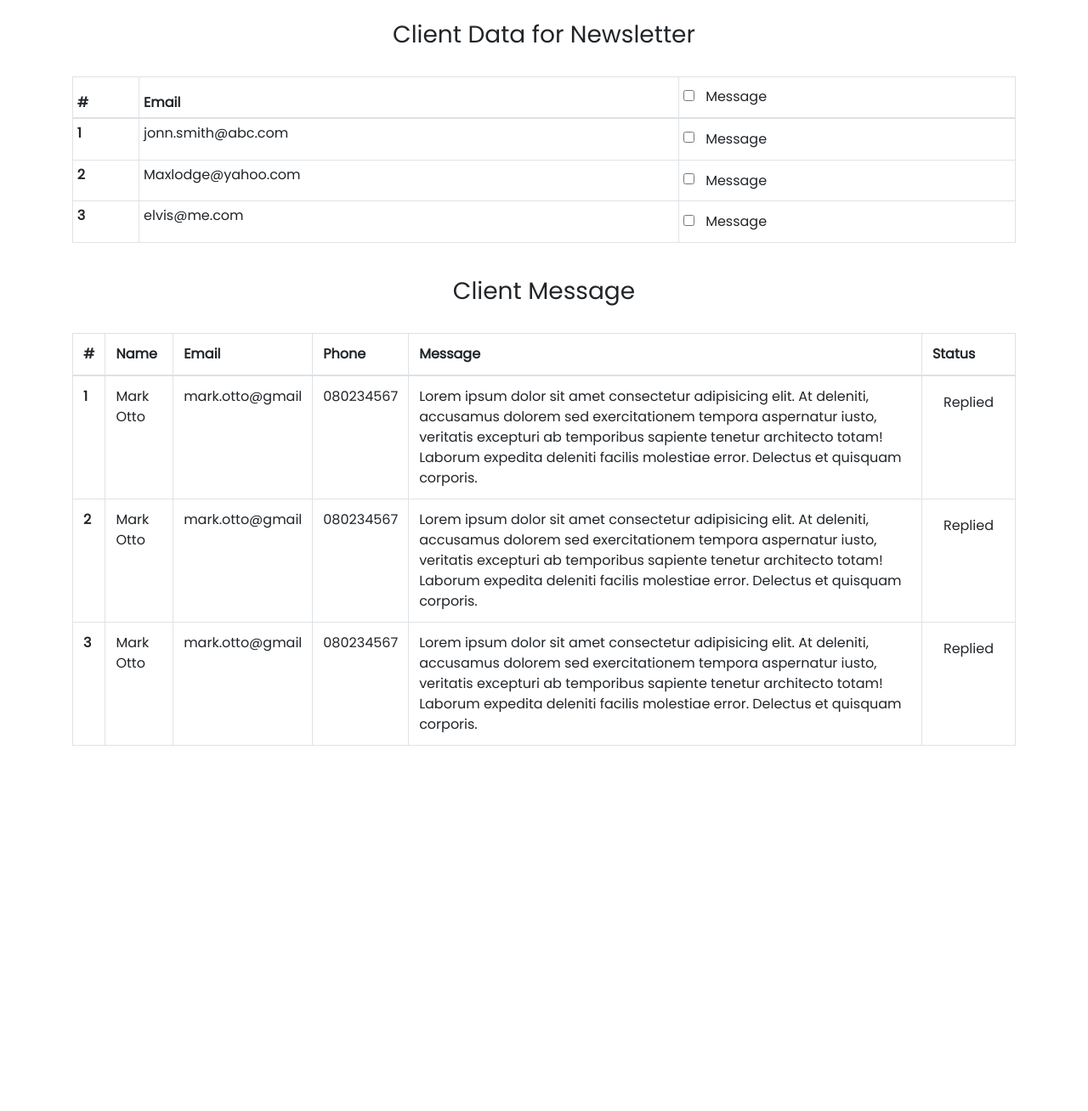
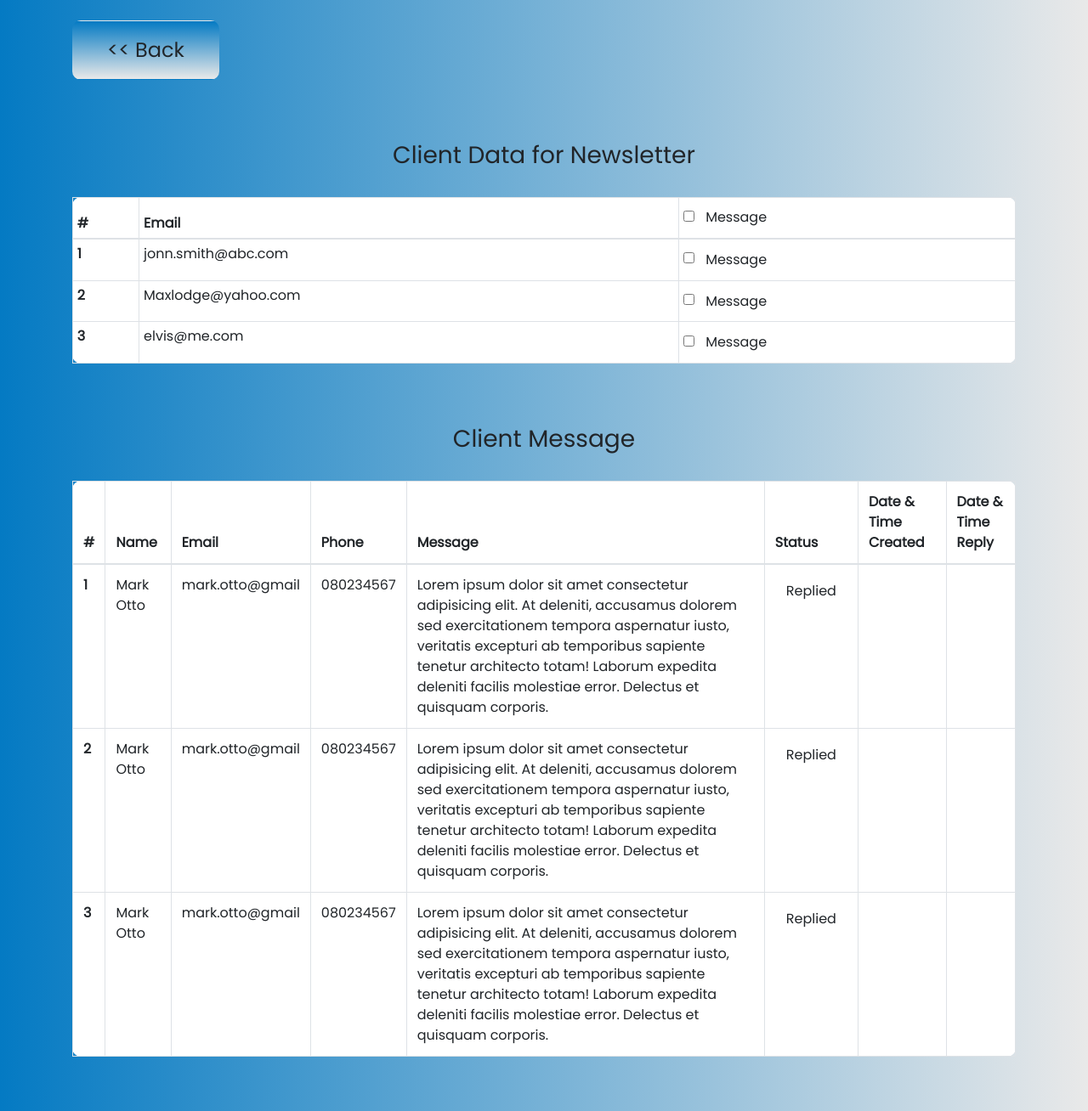
Before and after one commit to iamdokun/nibram.com, a PHP site: page /clientData.html in a window 1280 px wide. Shown: the whole page at 85% size. Before the commit the page ends 878 px from the top, so only its background shows below. Run offline with PHP 8.4, Linux system fonts and the light colour scheme.

Commit message:
new update

```diff
--- a/CSS/style.css
+++ b/CSS/style.css
@@ -27,7 +27,7 @@ main {
 }
 .banner-text {
     position: absolute;
-    top: 310px;
+    /* top: 310px; */
     width: 100%;
     text-align: center;
 }
@@ -301,7 +301,7 @@ main {
 }
 @media (min-width: 1024px) {
     .banner-text {
-        top: 250px;
+        top: 270px;
     }
     .banner-bg-text {
         font-size: 55px;
@@ -312,11 +312,11 @@ main {
 }
 @media(min-width: 1200px) {
     .banner-text {
-        top: 300px;
+        top: 320px;
     }
 }
 @media(min-width: 1300px) {
     .banner-text {
-        top: 380px;
+        top: 400px;
     }
 }
--- a/JS/client.js
+++ b/JS/client.js
@@ -1,18 +1,67 @@
 // ***************************** //
-let myFunction = () => {
-    let replyBtn = document.getElementsByClassName('replyBtn');
-    let replied = document.getElementsByClassName('replied');
-    for (let i = 0; i < replyBtn.length; i++) {
-        for (let j = 0; j < replied.length; j++) {
-            let img = replied[j];
-            let button = replyBtn[i];
+// let myFunction = () => {
+//     let replyBtn = document.getElementsByClassName('replyBtn');
+//     let replied = document.getElementsByClassName('replied');
+//     for (let i = 0; i < replyBtn.length; i++) {
+//         for (let j = 0; j < replied.length; j++) {
+//             let img = replied[j];
+//             let button = replyBtn[i];
 
+//             if (button.style.display = 'block') {
+//                 button.style.display = 'none';
+//                 img.style.display = 'block';
+//            }
+//         }
+//     }
+
+
+// };
+let replyBtn = document.getElementsByClassName('replyBtn');
+let replied = document.getElementsByClassName('replied');
+// let button;
+// let img;
+
+// for (let i = 0; i < replyBtn.length; i++) {
+
+//     for (let j = 0; j < replied.length; j++) {
+//         let img = replied[j];
+//         let button = replyBtn[i];
+//         // console.log(img);
+
+//         button.addEventListener('click', (e) => {
+//             console.log(e);
+//             if (button.style.display = 'block') {
+//                 button.style.display = 'none';
+//                 // for (let k = 0; k < img.length; k++) {
+//                 //     let current = img[k];
+//                 //     current.style.display = 'block';
+//                 // }
+//                 img.style.display = 'block';
+//            }
+//         });
+
+
+//     }
+// }
+
+
+for (let i = 0; i < replyBtn.length; i++) {
+
+        let button = replyBtn[i];
+        // console.log(img);
+
+        button.addEventListener('click', (e) => {
+            console.log(e);
             if (button.style.display = 'block') {
                 button.style.display = 'none';
-                img.style.display = 'block';
+                // for (let k = 0; k < img.length; k++) {
+                //     let current = img[k];
+                //     current.style.display = 'block';
+                // }
+                replied[i].style.display = 'block';
            }
-        }
-    }
+        });
 
 
-};
+
+}
--- a/clientData.html
+++ b/clientData.html
@@ -14,15 +14,33 @@
 
 </head>
 <style>
+    body {
+        background: linear-gradient(90deg, rgba(4,122,195, 1), rgba(233,233,233, 1) 100%);
+    }
    .replied {
        width: 20px;
-       display: none;
+       /* display: none; */
+   }
+   table {
+       background-color: #fff;
+       border-radius: 10px;
+   }
+   .back {
+       padding: 1rem 2.5rem;
+       background: linear-gradient(#047AC3, #e9e9e9);
+        font-size: 1.5rem;
+        border-radius: 10px;
+        transition: 0.5s ease;
+   }
+   .back:hover {
+    transform: scale(.95);
    }
 </style>
 
 <body>
 <div class="container wrap">
-    <section class="newsletter-data">
+    <a href="/adminNav.html" class="btn back mt-4"><span><<</span> Back</a>
+    <section class="newsletter-data my-5">
         <h3 class="text-center py-4">Client Data for Newsletter</h3>
         <table class="table table-sm table-bordered">
             <thead>
@@ -52,7 +70,7 @@
             </tbody>
           </table>
     </section>
-    <section class="clientMessage">
+    <section class="clientMessage my-5">
         <h3 class="text-center py-4">Client Message</h3>
         <div class="scrollbar2 scrollbar-primary cart-items" style="overflow-x:auto;">
 
@@ -65,6 +83,9 @@
                 <th scope="col">Phone</th>
                 <th scope="col">Message</th>
                 <th scope="col">Status</th>
+                <th scope="col">Date & Time Created</th>
+                <th scope="col">Date & Time Reply</th>
+
               </tr>
             </thead>
             <tbody>
@@ -79,7 +100,9 @@
                     temporibus sapiente tenetur architecto totam!
                     Laborum expedita deleniti facilis molestiae error.
                     Delectus et quisquam corporis.</td>
-                    <td><button class="btn replyBtn" onclick="myFunction()">Replied</button> <span><img src="/Images/email-check.png" alt="" class="replied"></span></td>
+                <td><button class="btn replyBtn" >Replied</button> <span><img src="/Images/email-check.png" alt="" class="replied" style="display: none;"></span></td>
+                <td></td>
+                <td></td>
               </tr>
 
               <tr>
@@ -93,7 +116,9 @@
                     temporibus sapiente tenetur architecto totam!
                     Laborum expedita deleniti facilis molestiae error.
                     Delectus et quisquam corporis.</td>
-                    <td><button class="btn replyBtn" onclick="myFunction()">Replied</button> <span><img src="/Images/email-check.png" alt="" class="replied"></span></td>
+                <td><button class="btn replyBtn" >Replied</button> <span><img src="/Images/email-check.png" alt="" class="replied" style="display: none;"></span></td>
+                <td></td>
+                <td></td>
               </tr>
               <tr>
                 <th scope="row">3</th>
@@ -106,7 +131,9 @@
                     temporibus sapiente tenetur architecto totam!
                     Laborum expedita deleniti facilis molestiae error.
                     Delectus et quisquam corporis.</td>
-                    <td><button class="btn replyBtn" onclick="myFunction()">Replied</button> <span><img src="/Images/email-check.png" alt="" class="replied"></span></td>
+                <td><button class="btn replyBtn" >Replied</button> <span><img src="/Images/email-check.png" alt="" class="replied" style="display: none;"></span></td>
+                <td></td>
+                <td></td>
               </tr>
             </tbody>
           </table>
--- a/login.html
+++ b/login.html
@@ -19,7 +19,7 @@
     }
 .adminLogin {
     /* border: 1px solid red; */
-    width: 350px;
+    width: 310px;
 }
 .wrap {
     padding-top: 7rem;
```
Also changed, not shown: aboutus.html (+7 -7 lines), adminNav.html (added, +46 -0 lines), index.html (+6 -6 lines).
